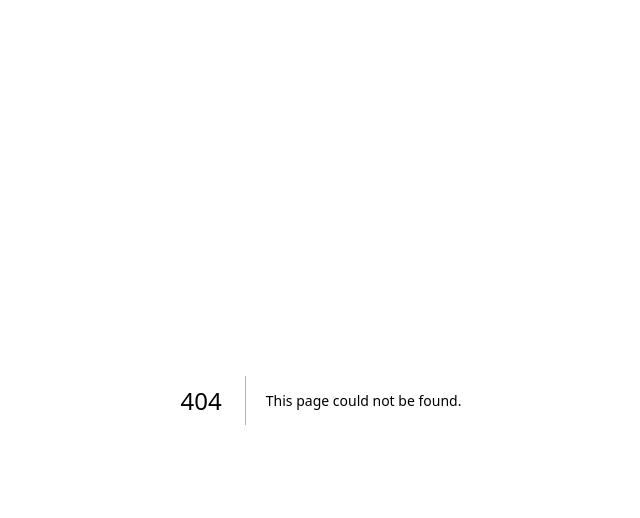
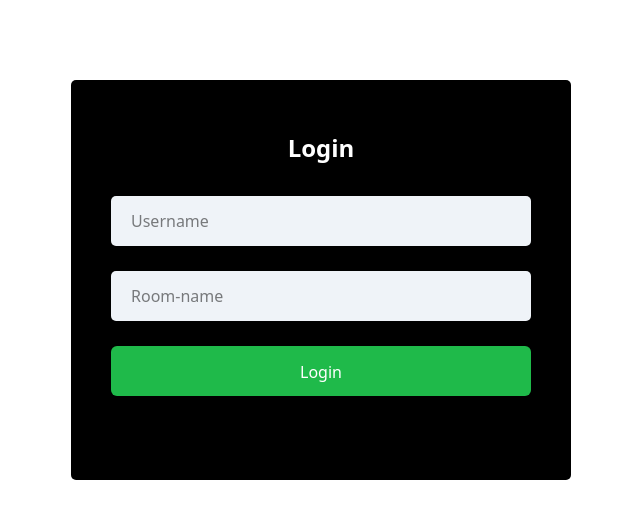
Before and after one commit to sharipovikromjon/chat-app-in-nextjs, a Next.js app: page /login in a window 1280 px wide. Before the commit this address had no page. Shown: the top 518 px of the page, without its empty margins (319-959 px from the left). Built offline with nearby package versions, Linux system fonts and the light colour scheme.

Commit message:
feat: Display joined users count in the room

```diff
--- /dev/null
+++ b/app/login/page.tsx
@@ -0,0 +1,46 @@
+// import { useState } from "react";
+// import {socket} from "@/lib/socketClient";
+export default function Login() {
+  // const [room, setRoom] = useState("");
+  // const [userName, setUsername] = useState("");
+  // const [joined, setJoined] = useState(false);
+
+  // // Handle joining a room
+  // const handleJoinRoom = (e: React.FormEvent) => {
+  //   e.preventDefault();
+
+  //   if (userName && room) {
+  //     socket.emit("join-room", {room, username: userName});
+  //     setJoined(true);
+  //     setJoinedRooms((previous) => [...new Set([...previous, room])])
+  //   }
+  // }
+
+  // ----------------------------------------------------
+  return (
+    <div className="w-[500px] h-[400px] bg-[#000] rounded-[5px] mx-auto mt-[80px]">
+      <h2 className="text-[#fff] text-[24px] pt-[50px] font-[800] mb-[30px] text-center">
+        Login
+      </h2>
+      <form className="flex flex-col gap-y-[25px]">
+        <input
+          className="w-[420px] h-[50px] bg-[#EFF3F8] rounded-[5px] text-[#000] mx-auto py-[10px] px-[20px]"
+          type="text"
+          placeholder="Username"
+          id="username"
+          name="username"
+          // value={userName}
+
+        />
+        <input
+          className="w-[420px] h-[50px]  bg-[#EFF3F8] rounded-[5px] text-[#000]mb-[50px] mx-auto py-[10px] px-[20px]"
+          type="text"
+          placeholder="Room-name"
+        />
+        <button className="bg-[#1FBA4A] text-[#fff] w-[420px] h-[50px] rounded-[6px] text-center py-[14px] mx-auto">
+          Login
+        </button>
+      </form>
+    </div>
+  );
+}
--- a/app/page.tsx
+++ b/app/page.tsx
@@ -10,11 +10,20 @@ export default function Home() {
   const [userName, setUserName] = useState("");
   const [joined, setJoined] = useState(false);
 
+  // number of joined users
+  const [roomSize, setRoomSize] = useState(0);
+
   // State for joined rooms and messages
   const [joinedRooms, setJoinedRooms] = useState<string[]>([]);
   const [messages, setMessages] = useState<
     { sender: string; message: string; timestamp: string }[]
   >([]);
+
+  useEffect(() => {
+    if(joined && room) {
+      socket.emit("get_room_size", room, (size: number) => setRoomSize(size))
+    }
+  })
 
   // Load previously joined rooms from local storage
   useEffect(() => {
@@ -181,6 +190,10 @@ export default function Home() {
                       <p className="text-[#00A3FF]">Online</p>
                     </div>
                   </div>
+                        <p className="text-[#fff] text-[18px]">
+                        {roomSize} user{roomSize !== 1 ? "s" : ""} joined
+                        </p>
+
                   <p className="text-[#434343] text-[20px]">
                     Room:{" "}
                     <span className="text-[#f0f0f0] text-[18px]">{room}</span>
```
Also changed, not shown: server.mts.
